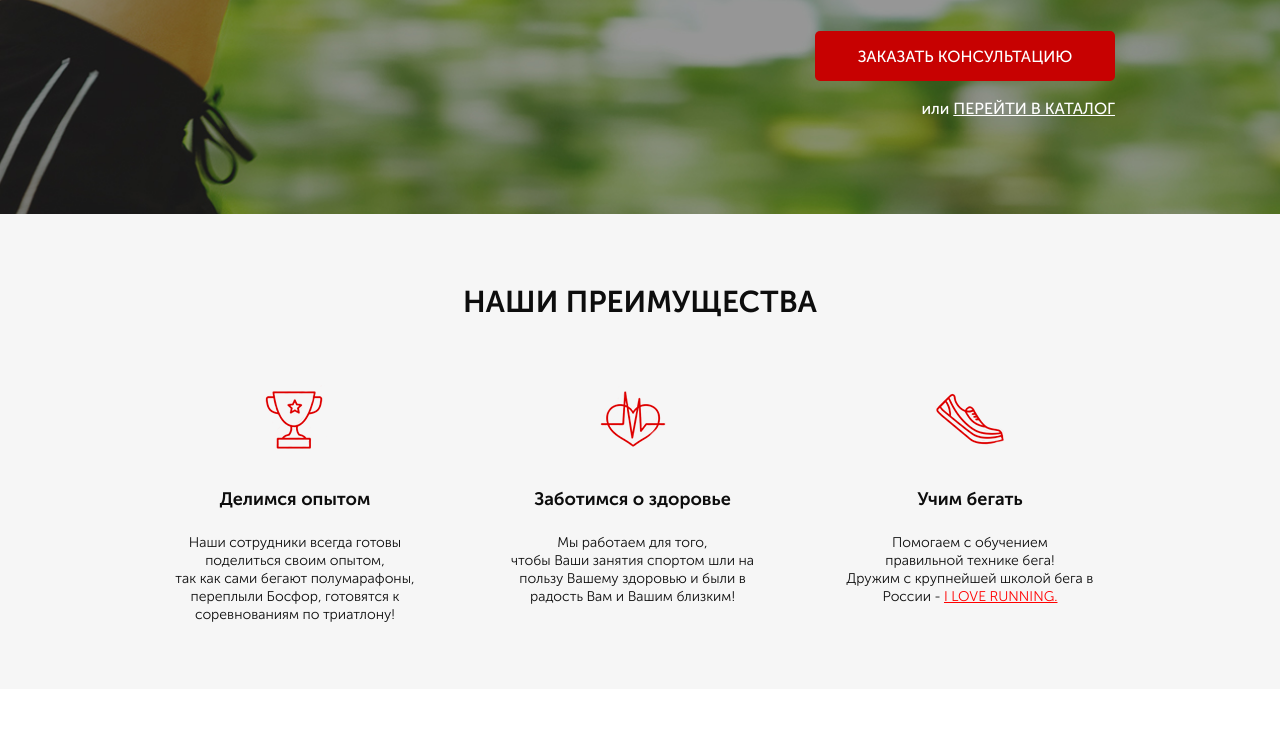
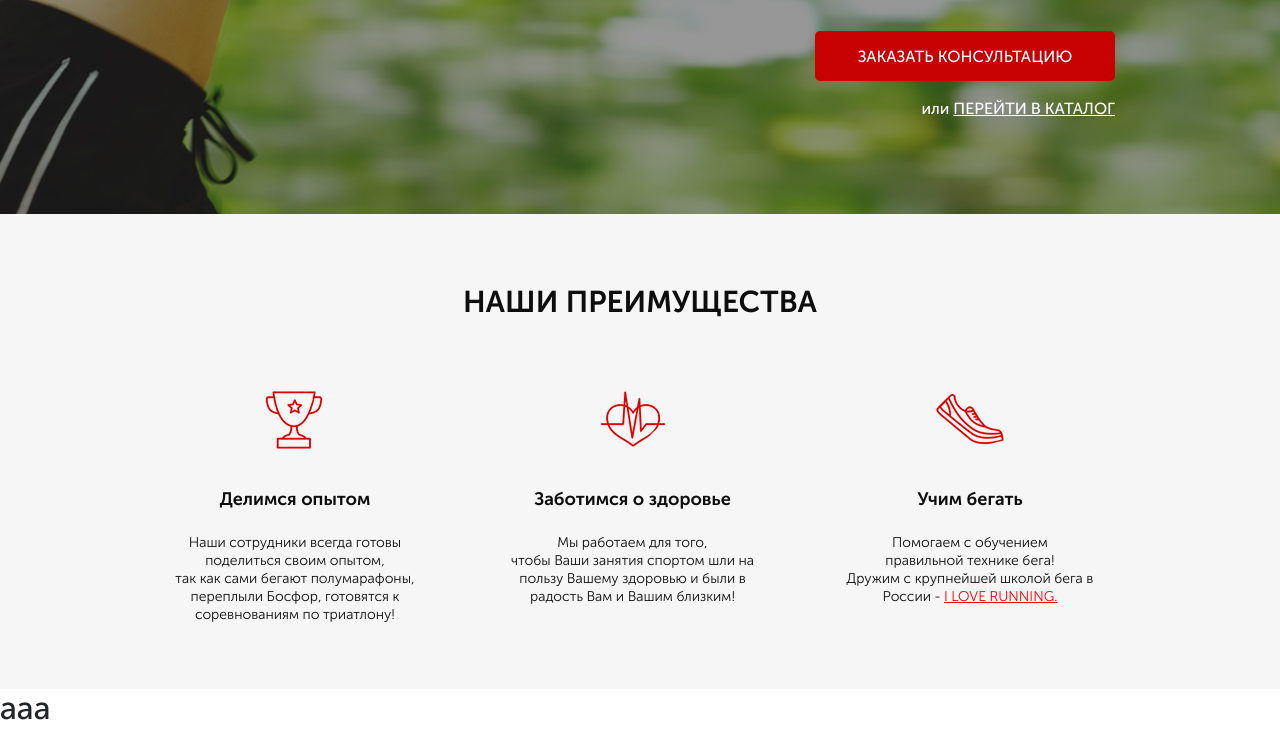
Before and after one commit to itsmeoleg/projects, a plain HTML site: page index.html in a window 1280 px wide. Shown: the part 444-1179 px from the top of the page. Before the commit the page ends 1133 px from the top, so only its background shows below. Drawn offline with Linux system fonts and the light colour scheme.

Commit message:
second commit

```diff
--- a/index.html
+++ b/index.html
@@ -85,6 +85,9 @@
             </div>
         </div>
     </div>
+    <div>
+        <h2>aaa</h2>
+    </div>
     <script> src="js/script.js"</script>
 </body>
 </html>
```
